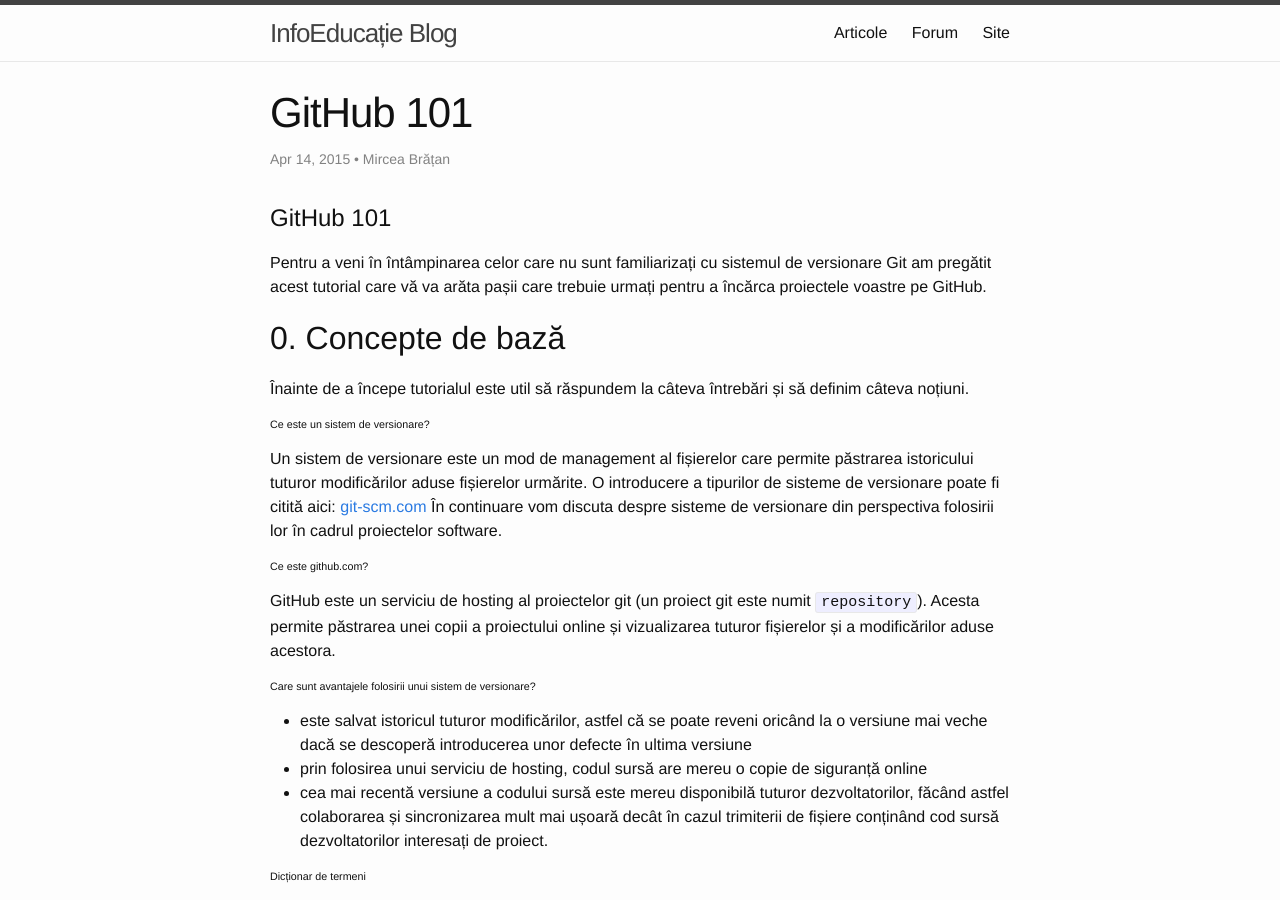
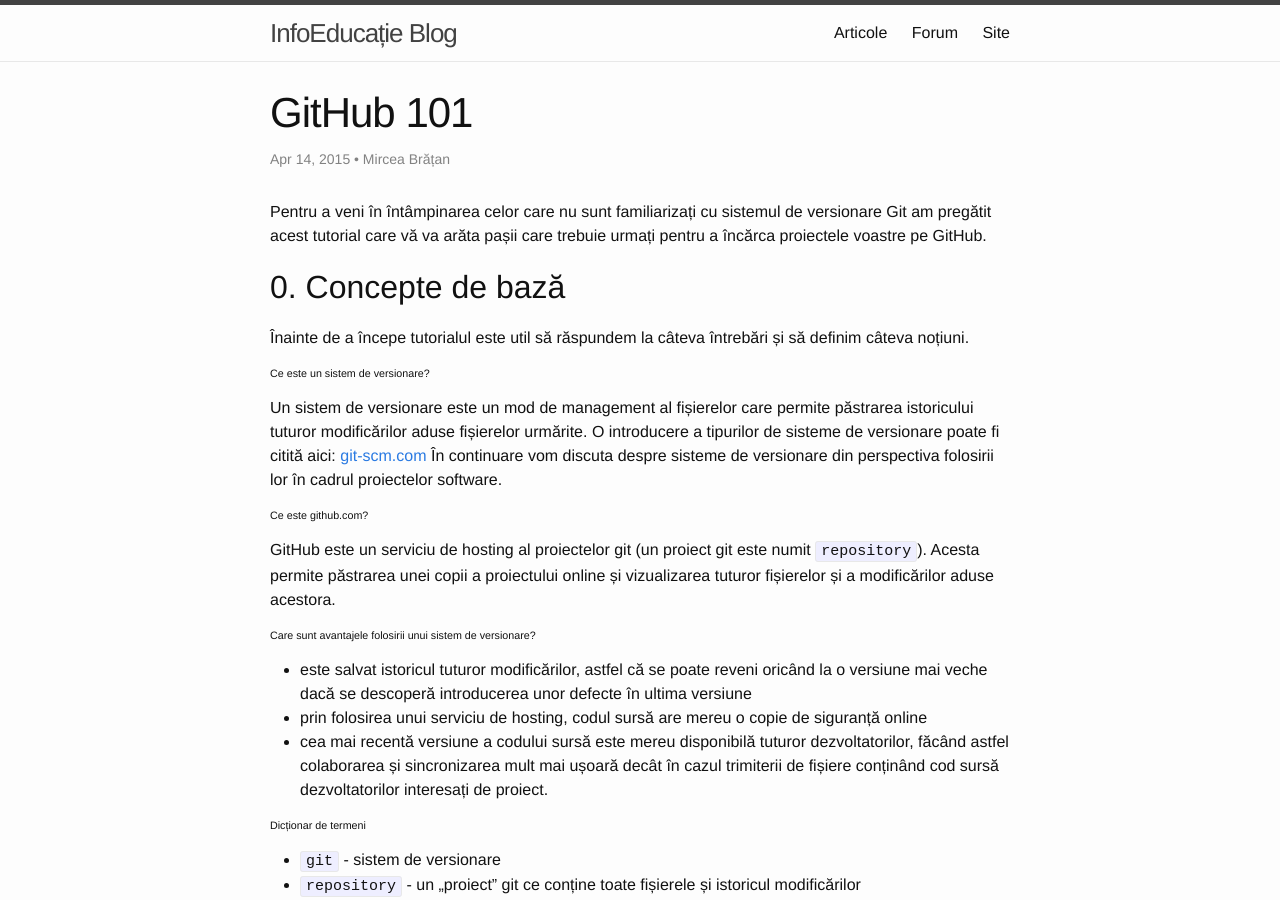
Before and after one commit to infoeducatie/blog.infoeducatie.ro, a Jekyll site: the page built from _posts/2015-04-14-github-101.markdown, in a window 1280 px wide and 900 px high. Built offline with Jekyll 4.4.1, drawn with Linux system fonts in a browser that asks for light colours.

Commit message:
Fix headline

```diff
--- a/_posts/2015-04-14-github-101.markdown
+++ b/_posts/2015-04-14-github-101.markdown
@@ -5,8 +5,6 @@
 author: "Mircea Brățan"
 categories: tutorial
 ---
-
-# GitHub 101
 
 Pentru a veni în întâmpinarea celor care nu sunt familiarizați cu sistemul de versionare Git am pregătit acest tutorial care vă va arăta pașii care trebuie urmați pentru a încărca proiectele voastre pe GitHub.
 
```
